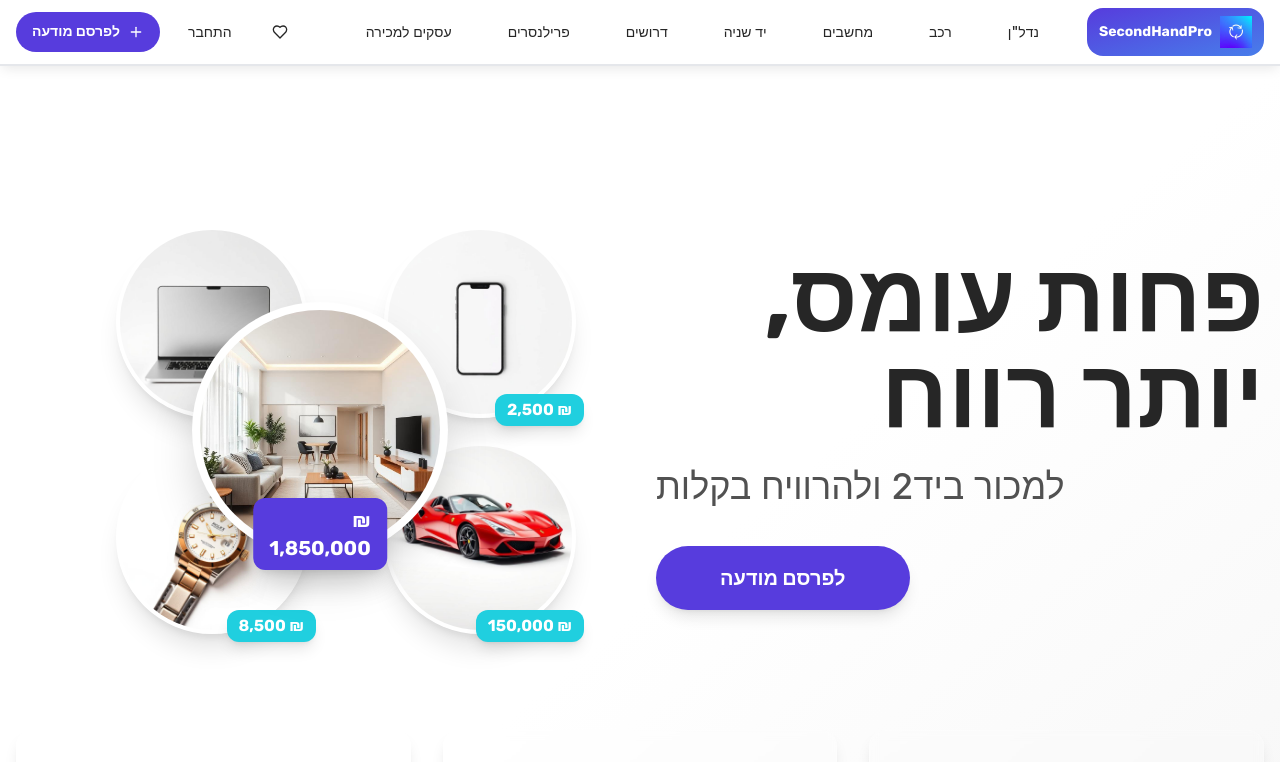
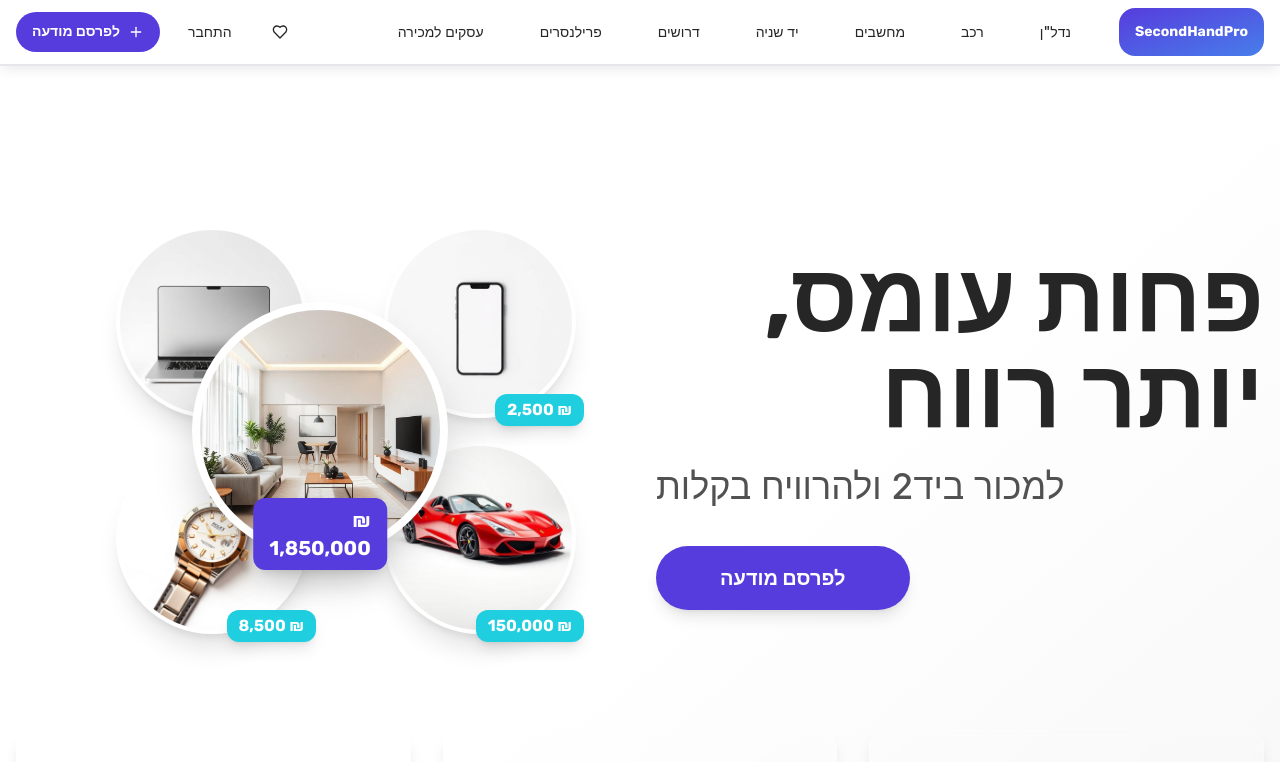
Before and after one commit to yossi6206/splash-exact-match, a React (Vite) app: page / in a window 1280 px wide. Shown: the top 762 px of the page. Built offline with nearby package versions, Linux system fonts and the light colour scheme; the HTML template or start-up script is replaced by a standard one; a web font is replaced by a local one.

Commit message:
Reverted to commit ce72773a189e6b247a2f91cf177d26c76ff71fce

```diff
--- a/src/components/Header.tsx
+++ b/src/components/Header.tsx
@@ -1,6 +1,5 @@
 import { useState } from "react";
 import { Button } from "@/components/ui/button";
-import logoImage from "@/assets/logo-s-arrow.png";
 import { Avatar, AvatarFallback } from "@/components/ui/avatar";
 import { Badge } from "@/components/ui/badge";
 import PostAdDialog from "@/components/PostAdDialog";
@@ -305,8 +304,7 @@ const Header = () => {
           {/* Logo */}
           <div className="flex items-center gap-8">
             <Link to="/" className="flex items-center gap-2">
-              <div className="flex h-12 items-center justify-center rounded-2xl bg-gradient-to-br from-primary to-secondary px-3 gap-2">
-                <img src={logoImage} alt="SecondHandPro" className="h-8 w-8 object-contain" />
+              <div className="flex h-12 w-auto items-center justify-center rounded-2xl bg-gradient-to-br from-primary to-secondary px-4">
                 <span className="text-sm font-extrabold text-primary-foreground whitespace-nowrap">SecondHandPro</span>
               </div>
             </Link>
```
Also changed, not shown: src/assets/logo-s-arrow.png (deleted), src/assets/logo-secondhandpro-v2.png (deleted).
